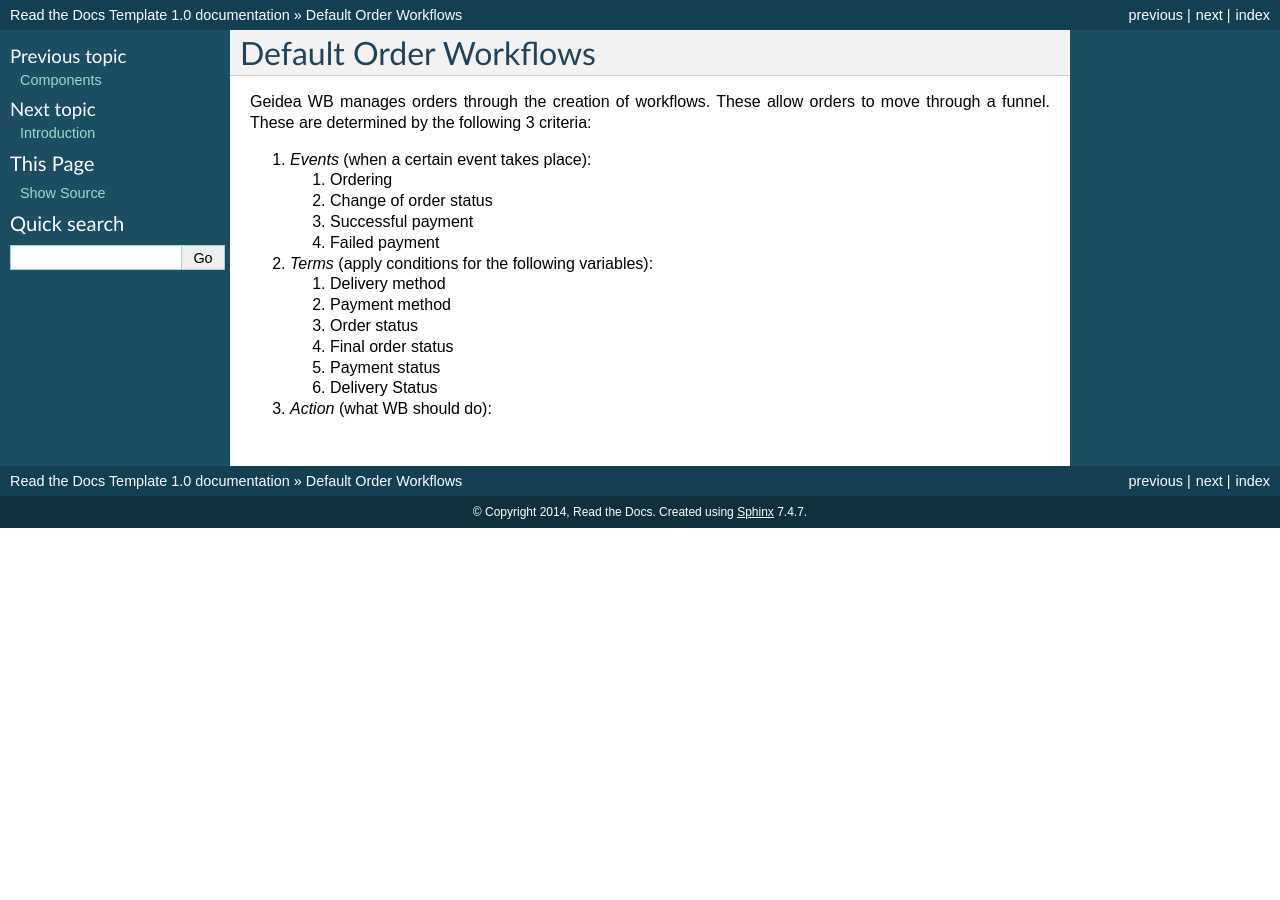
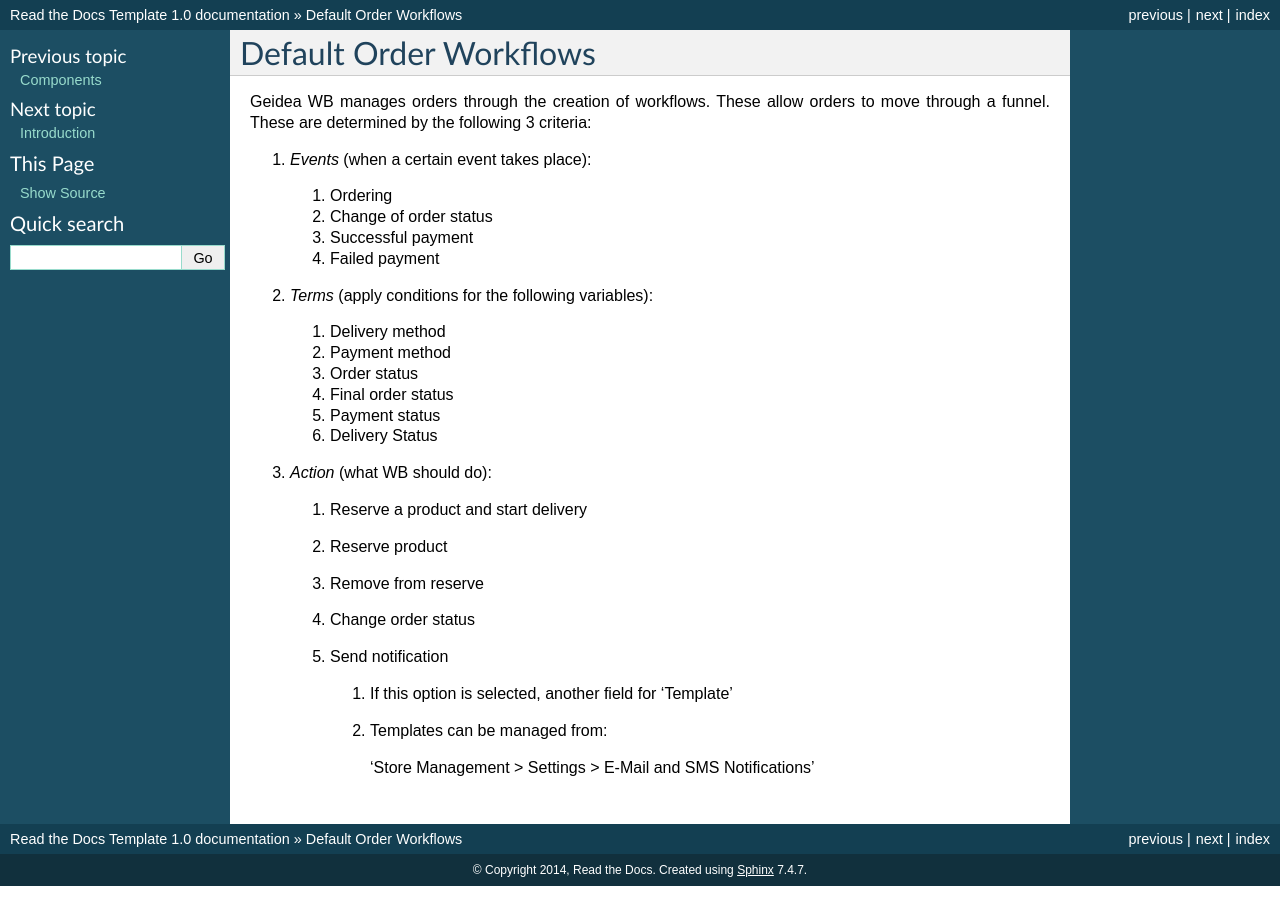
Before and after one commit to KhalilMayyasi/WBDocumentation, a Sphinx documentation site: the page built from docs/DefaultOrderWorkflows.rst, in a window 1280 px wide. Built offline with Sphinx 7.4.7, drawn with Linux system fonts in a browser that asks for light colours.

Commit message:
added more content to default order workflows

```diff
--- a/docs/DefaultOrderWorkflows.rst
+++ b/docs/DefaultOrderWorkflows.rst
@@ -21,3 +21,14 @@ Geidea WB manages orders through the creation of workflows. These allow orders t
    #. Delivery Status
 
 #. *Action* (what WB should do):
+
+   #. Reserve a product and start delivery
+   #. Reserve product
+   #. Remove from reserve
+   #. Change order status
+   #. Send notification
+
+      #. If this option is selected, another field for ‘Template’
+      #. Templates can be managed from::
+
+         ‘Store Management > Settings > E-Mail and SMS Notifications’
```
